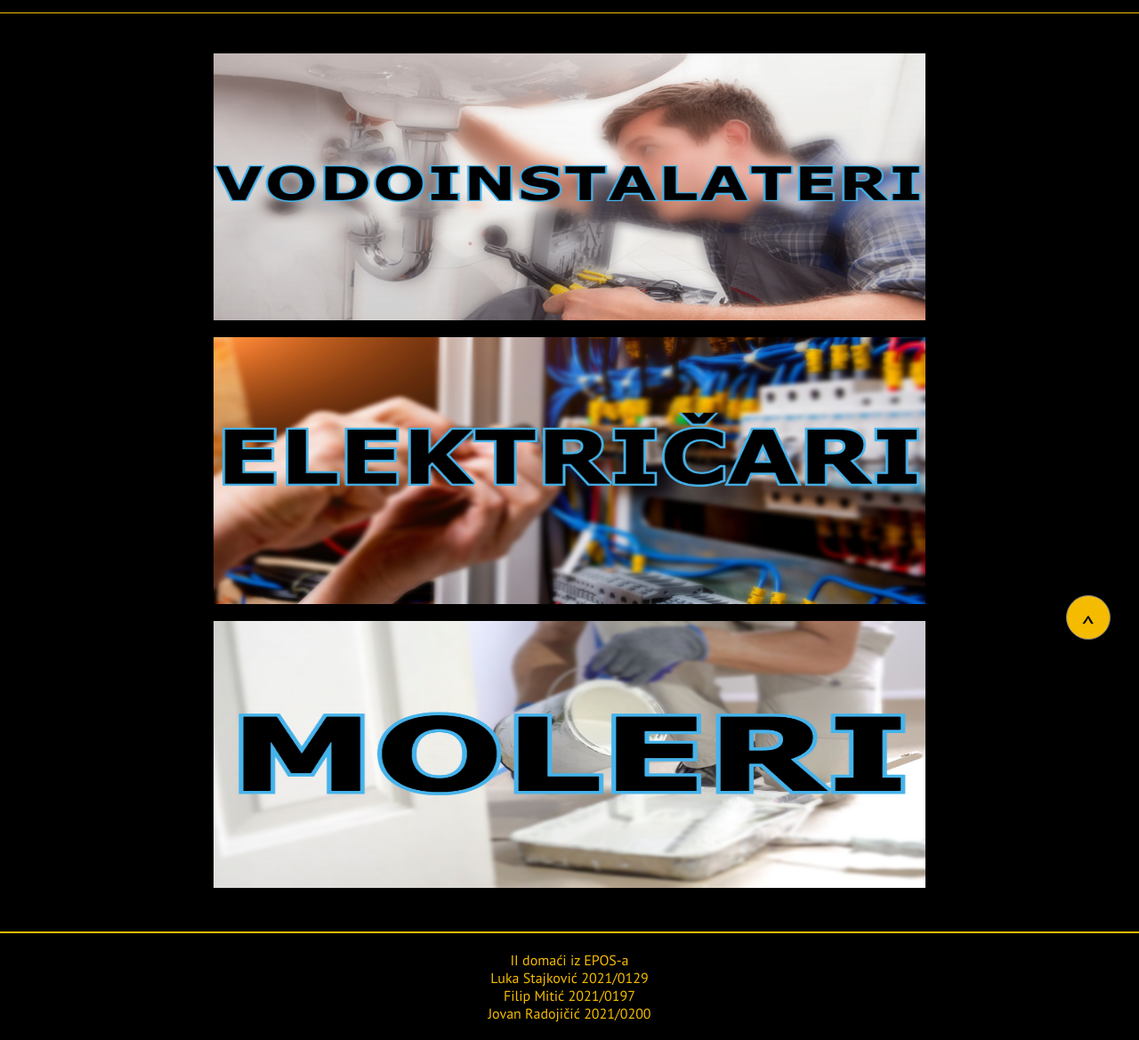
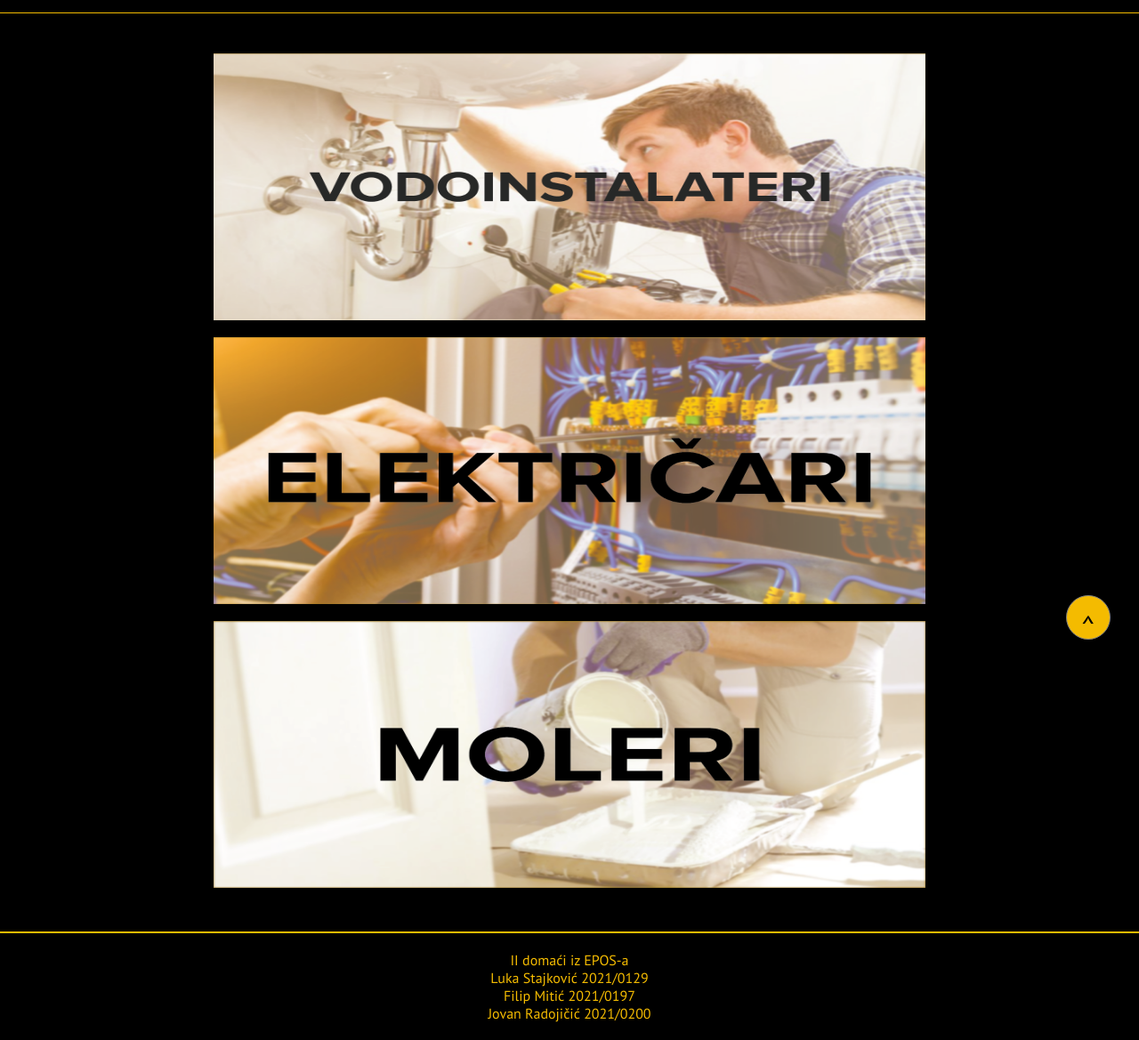
Before and after one commit to stajkovic-luka/epos-project1, a plain HTML site: page src/usluge.html in a window 1280 px wide. Shown: the part 65-1234 px from the top of the page at 89% size. Drawn offline with nearby package versions, Linux system fonts and the light colour scheme.

Commit message:
izmenjene slike u usluge tab-u

```diff
--- a/src/usluge.html
+++ b/src/usluge.html
@@ -33,17 +33,17 @@
 
     <main class="main-usluge">
         <div class="vodoinstalateri">
-            <img src="../img/Vodoinstalater-slika-1.jpg" class="pointer" alt="" width="800px" height="300px" onclick="preusmeriNaVodoinstalatere()" onmouseover="uvecajSliku1(this)" onmouseout="smanjiSliku1(this)">
+            <img src="../img/usluge-fotke/VOD.png" class="pointer" alt="" width="800px" height="300px" onclick="preusmeriNaVodoinstalatere()" onmouseover="uvecajSliku1(this)" onmouseout="smanjiSliku1(this)">
             <br>
         </div>
 
         <div class="elektricari">
-            <img src="../img/AdobeStock_170179753-1920x900.jpg" class="pointer" alt="" width="800px" height="300px" onclick="preusmeriNaElektricare()" onmouseover="uvecajSliku1(this)" onmouseout="smanjiSliku1(this)">
+            <img src="../img/usluge-fotke/EL.png" class="pointer" alt="" width="800px" height="300px" onclick="preusmeriNaElektricare()" onmouseover="uvecajSliku1(this)" onmouseout="smanjiSliku1(this)">
             <br>
         </div>
 
         <div class="moleri">
-            <img src="../img/Fotkica-moleri.jpg" class="pointer" alt="" width="800px" height="300px" onclick="preusmeriNaMolere()" onmouseover="uvecajSliku1(this)" onmouseout="smanjiSliku1(this)">
+            <img src="../img/usluge-fotke/MOL.png" class="pointer" alt="" width="800px" height="300px" onclick="preusmeriNaMolere()" onmouseover="uvecajSliku1(this)" onmouseout="smanjiSliku1(this)">
         </div>
     </main>
 
```
Also changed, not shown: img/logooo.png (deleted), img/usluge-fotke/EL.png (added), img/usluge-fotke/MOL.png (added), img/usluge-fotke/VOD.png (added), img/vw1.jpg (deleted), img/vw2.jpg (deleted).
